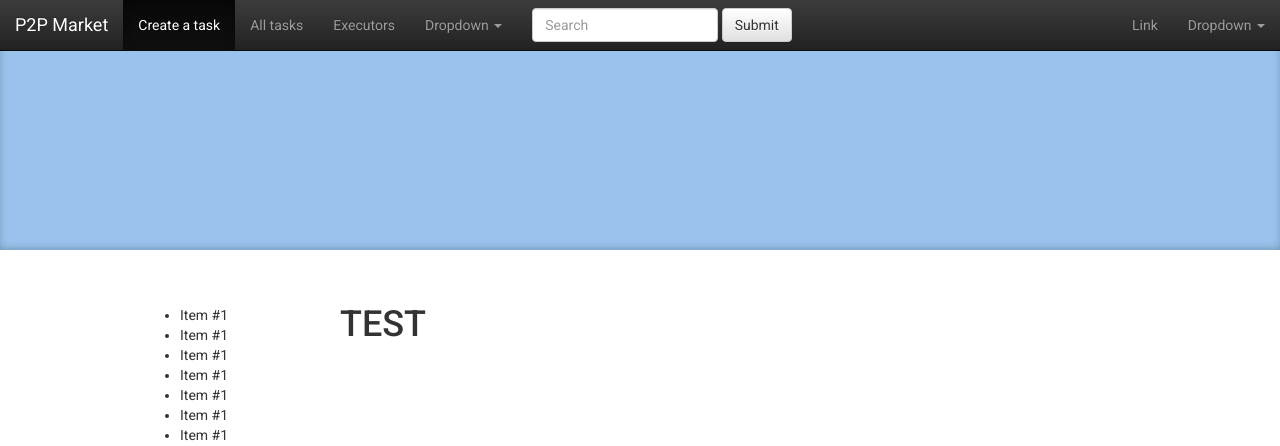
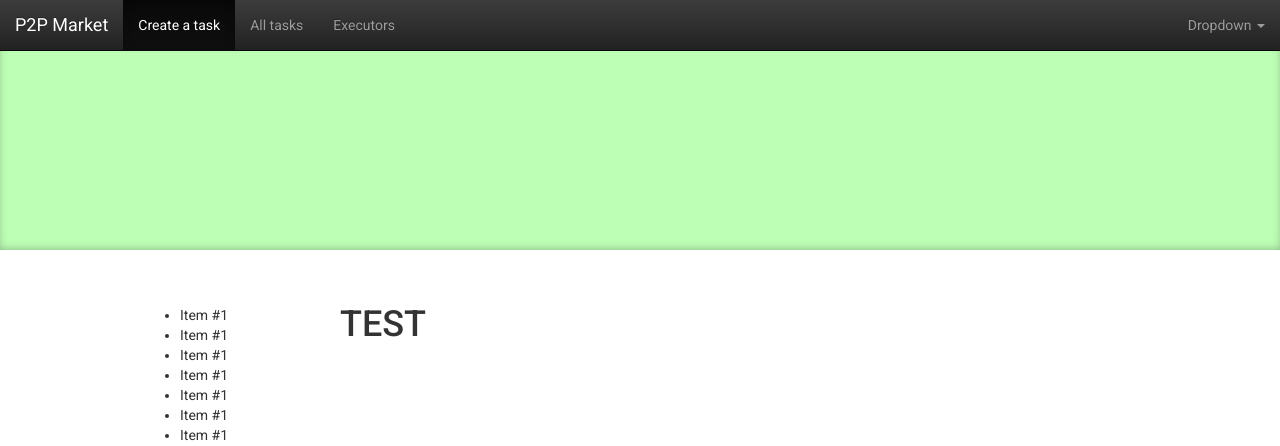
Before and after one commit to qfoxic/EssayCoffeeBackend, a Django app: template templates/default/test/index.html in a window 1280 px wide. Shown: the top 446 px of the page. Run offline with Django 3.2, Linux system fonts and the light colour scheme; the template is opened without the code that fills it, so the values that code supplies are empty; parts of the project's set-up code (start-up, migrations or seed data) failed here and were passed over; some libraries are stand-ins or nearby versions.

Commit message:
top menu refactor

```diff
--- a/static/css/default/style.css
+++ b/static/css/default/style.css
@@ -12,7 +12,7 @@ section, article, aside, footer, header, nav, hgroup {
 section.info {
 	min-height: 250px;
 	box-shadow: 0 -2px 10px -2px rgba(0, 0, 0, 0.3) inset;
-	background-color: #99C3ED;
+	background-color: rgb(189, 255, 181)/*#99C3ED*/;
 	padding: 50px 0;
 	color: #FFF;
 }
--- /dev/null
+++ b/tasks/config/settings.yml
@@ -0,0 +1,2 @@
+render:
+  template: default
--- a/templates/default/header.html
+++ b/templates/default/header.html
@@ -20,46 +20,13 @@
                         <a href="#">{% trans "Create a task" %}</a>
                     </li>
                     <li>
-                        <a href="#">{% trans "All tasks" %}</a>
+                        <a href="/tasks/">{% trans "All tasks" %}</a>
                     </li>
                     <li>
                         <a href="#">{% trans "Executors" %}</a>
                     </li>
-                    <li class="dropdown">
-                        <a href="#" class="dropdown-toggle" data-toggle="dropdown">Dropdown <b class="caret"></b></a>
-                        <ul class="dropdown-menu">
-                            <li>
-                                <a href="#">Action</a>
-                            </li>
-                            <li>
-                                <a href="#">Another action</a>
-                            </li>
-                            <li>
-                                <a href="#">Something else here</a>
-                            </li>
-                            <li class="divider"></li>
-                            <li>
-                                <a href="#">Separated link</a>
-                            </li>
-                            <li class="divider"></li>
-                            <li>
-                                <a href="#">One more separated link</a>
-                            </li>
-                        </ul>
-                    </li>
                 </ul>
-                <form class="navbar-form navbar-left" role="search">
-                    <div class="form-group">
-                        <input type="text" class="form-control" placeholder="Search">
-                    </div>
-                    <button type="submit" class="btn btn-default">
-                        Submit
-                    </button>
-                </form>
                 <ul class="nav navbar-nav navbar-right">
-                    <li>
-                        <a href="#">Link</a>
-                    </li>
                     <li class="dropdown">
                         <a href="#" class="dropdown-toggle" data-toggle="dropdown">Dropdown <b class="caret"></b></a>
                         <ul class="dropdown-menu">
@@ -79,6 +46,14 @@
                         </ul>
                     </li>
                 </ul>
+                <!-- <form class="navbar-form navbar-right" role="search">
+                <div class="form-group">
+                <input type="text" class="form-control" placeholder="Search">
+                </div>
+                <button type="submit" class="btn btn-default">
+                Submit
+                </button>
+                </form> -->
             </div><!-- /.navbar-collapse -->
         </div><!-- /.container-fluid -->
     </nav>
```
